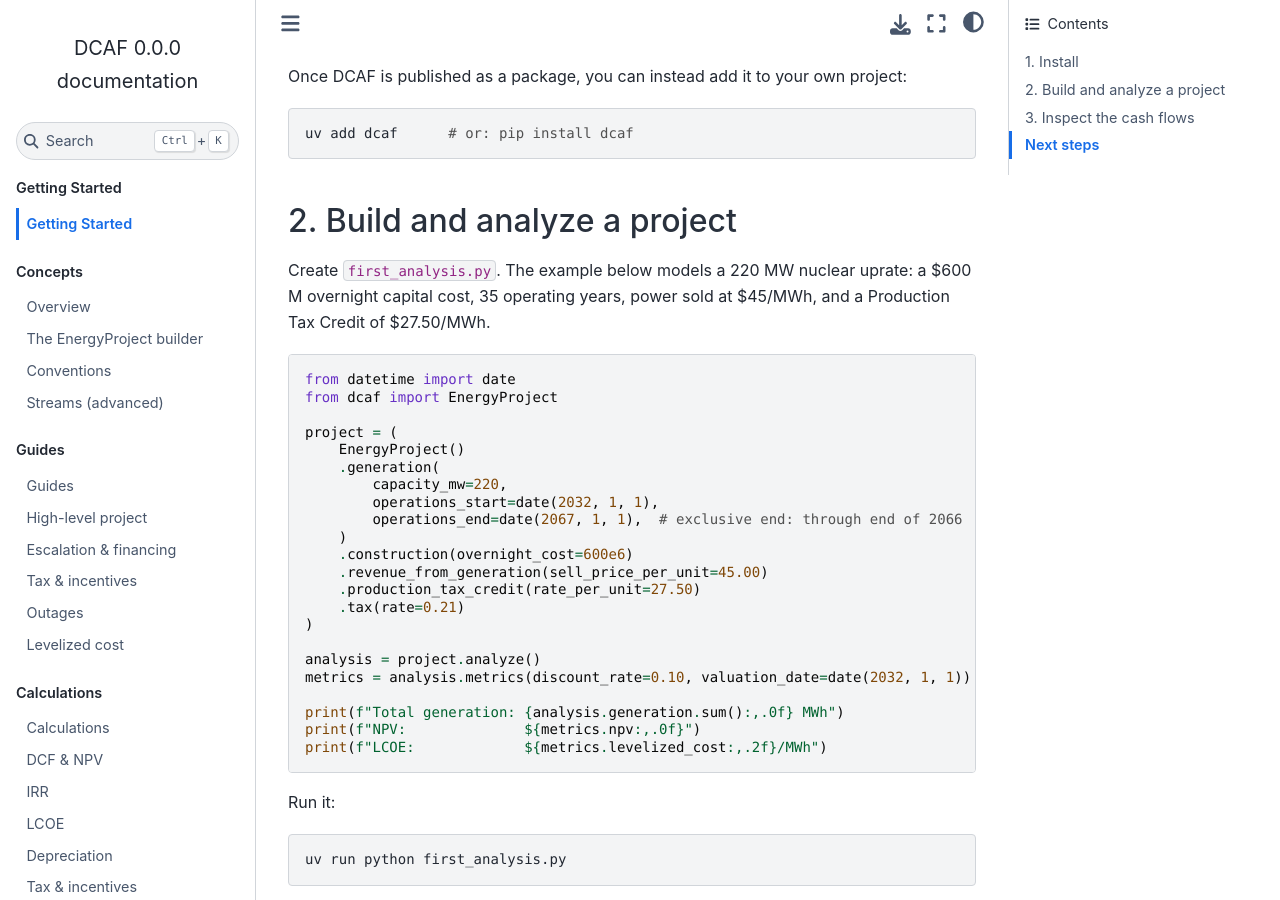
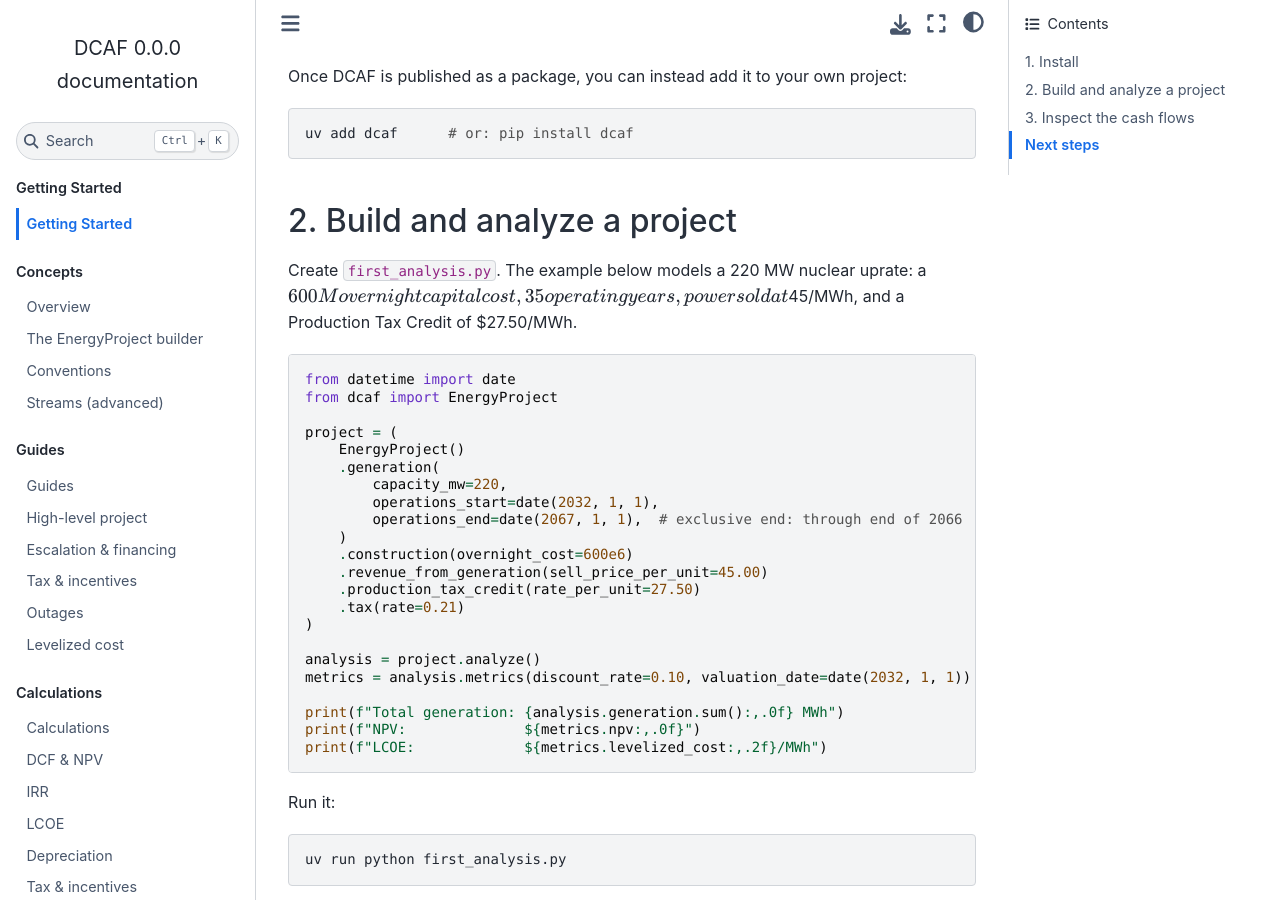
Before and after one commit to IdahoLabResearch/DCAF, a Sphinx documentation site: the page built from docs/getting_started.md, in a window 1280 px wide and 900 px high, scrolled down 512 px. Built offline with Sphinx 7.4.7 and the Sphinx Book theme 1.1.4, drawn with Linux system fonts in a browser that asks for light colours.

Commit message:
fix: math rendering in documentation

```diff
--- a/docs/conf.py
+++ b/docs/conf.py
@@ -18,6 +18,9 @@ extensions = [
 
 source_suffix = [".md"]
 exclude_patterns = ["_build", "Thumbs.db", ".DS_Store"]
+
+# Enable `$...$` and `$$...$$` math parsing in MyST so MathJax can render it.
+myst_enable_extensions = ["dollarmath"]
 
 # Generate linkable anchors for headings (h1-h3) so in-page deep links resolve.
 myst_heading_anchors = 3
```
